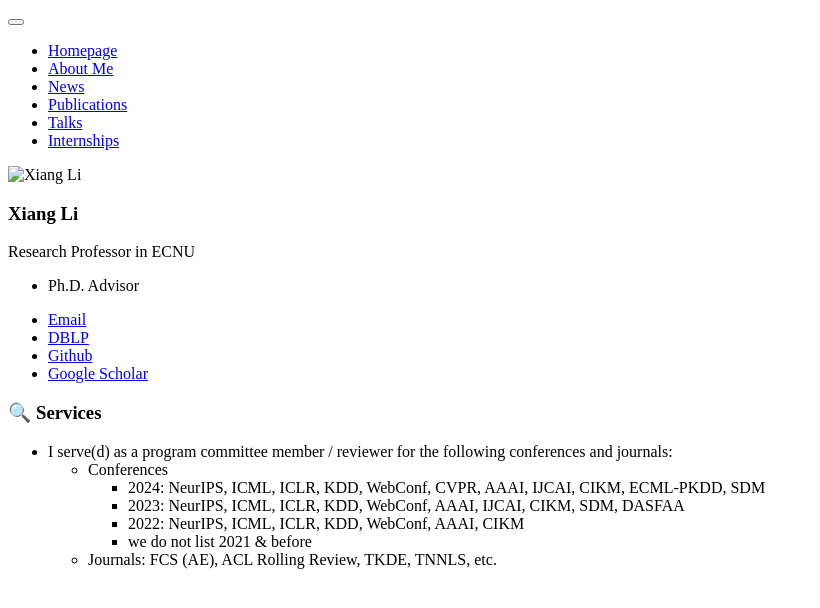
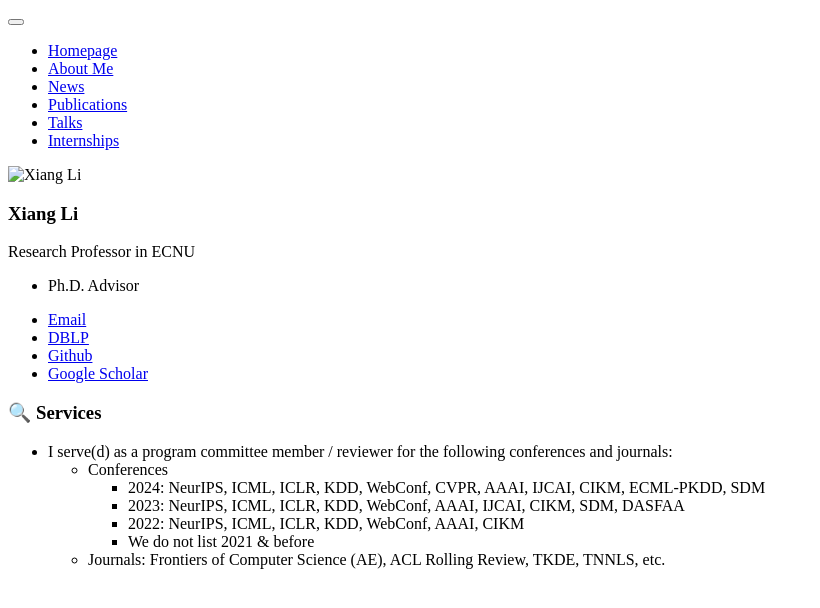
Before and after one commit to lixiang3776/lixiang3776.github.io, a Jekyll site: the page built from _pages/includes/services.md, in a window 1280 px wide. Shown: the top 608 px of the page, without its empty margins (0-820 px from the left). Built offline with Jekyll 4.4.1, drawn with Linux system fonts in a browser that asks for light colours; our own code applies the rules of GitHub Pages for plain Markdown files.

Commit message:
Update services.md

```diff
--- a/_pages/includes/services.md
+++ b/_pages/includes/services.md
@@ -4,5 +4,5 @@
     - 2024: NeurIPS, ICML, ICLR, KDD, WebConf, CVPR, AAAI, IJCAI, CIKM, ECML-PKDD, SDM
     - 2023: NeurIPS, ICML, ICLR, KDD, WebConf, AAAI, IJCAI, CIKM, SDM, DASFAA
     - 2022: NeurIPS, ICML, ICLR, KDD, WebConf, AAAI, CIKM
-    - we do not list 2021 & before
-  - Journals: FCS (AE), ACL Rolling Review, TKDE, TNNLS, etc.
+    - We do not list 2021 & before
+  - Journals: Frontiers of Computer Science (AE), ACL Rolling Review, TKDE, TNNLS, etc.
```
